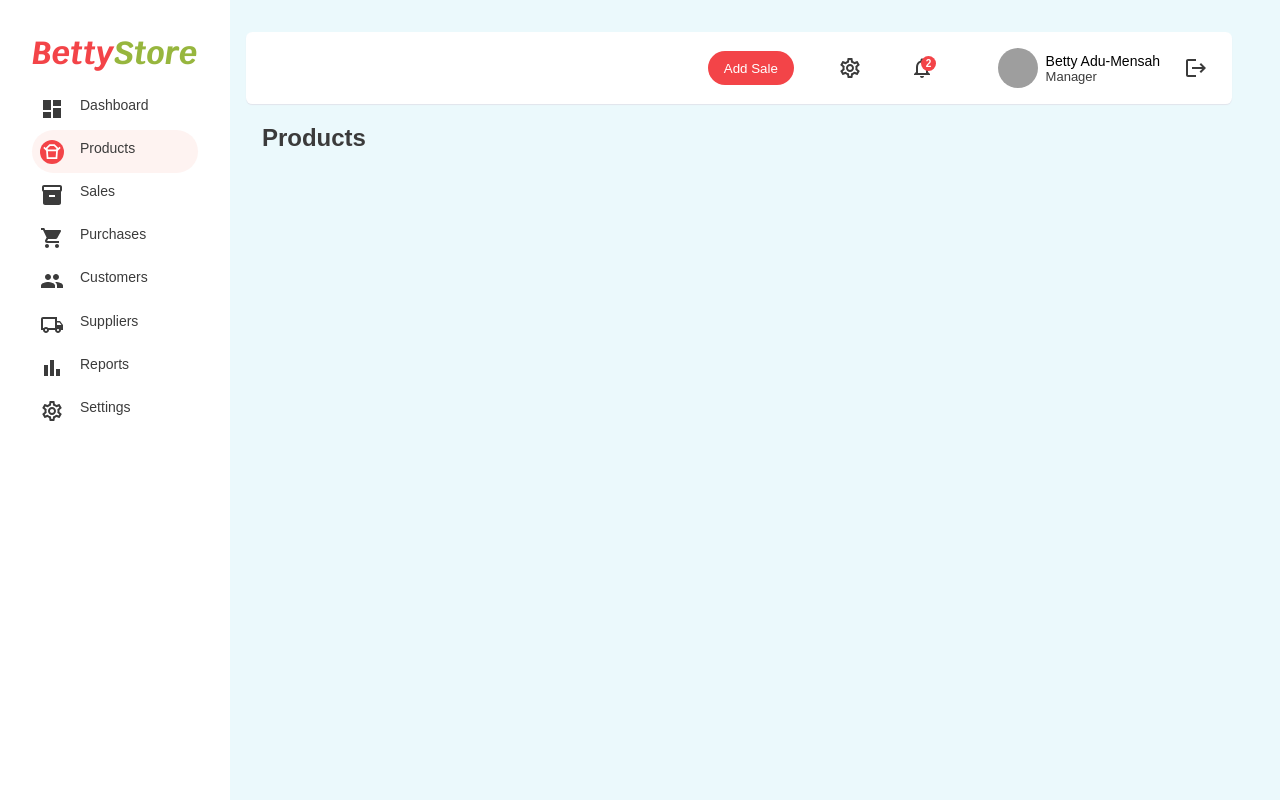
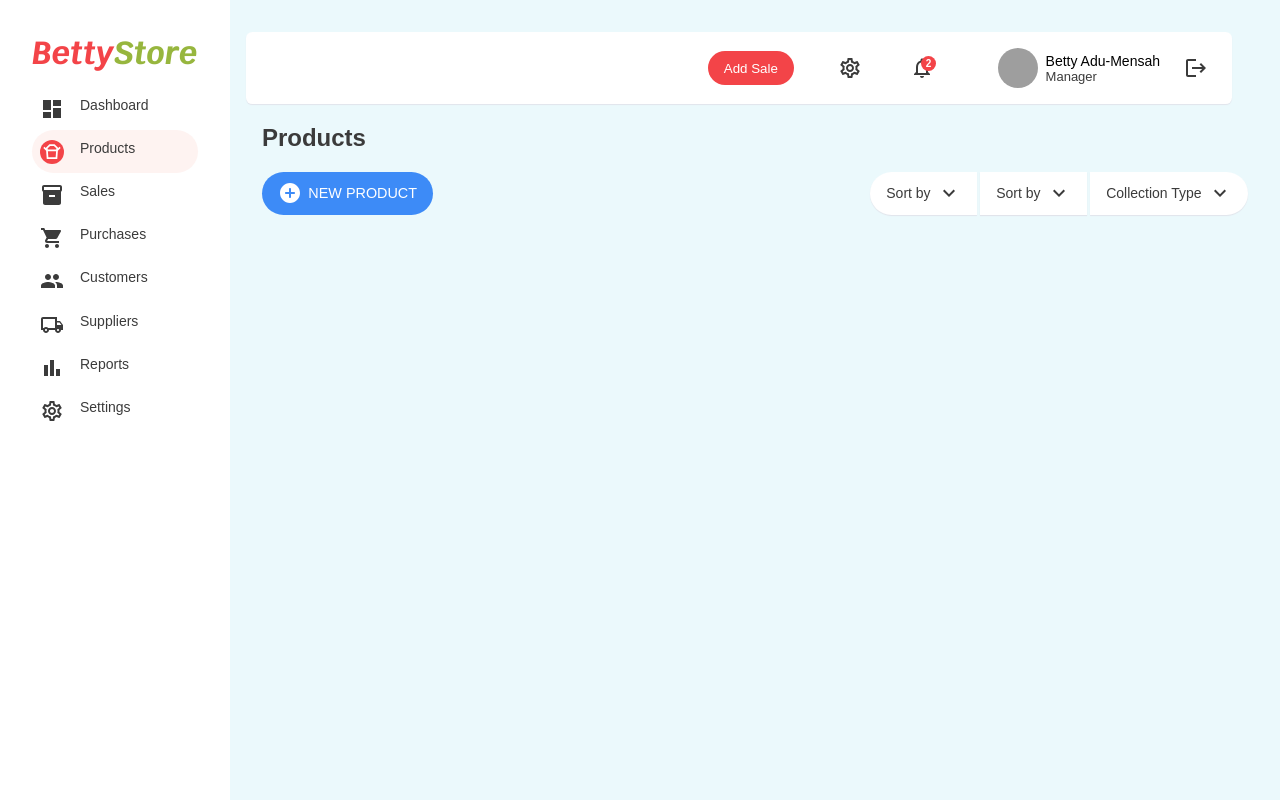
Before and after one commit to joshuaadu/betty-store, a React (Create React App) app: page /dashboard/products in a window 1280 px wide. Built offline with nearby package versions, Linux system fonts and the light colour scheme; grey boxes are pictures that could not be loaded.

Commit message:
add selectors: ListSelector

```diff
--- /dev/null
+++ b/src/components/UI/selectors/ListSelector.tsx
@@ -0,0 +1,19 @@
+import KeyboardArrowDownIcon from "@mui/icons-material/KeyboardArrowDown";
+
+import styles from "../../../styles/Selectors.module.scss";
+interface Props {
+	label: string;
+	list: string[];
+}
+const ListSelector = ({ label, list }: Props) => {
+	return (
+		<div className={styles.selector}>
+			<div className={styles.header}>
+				<span>{label}</span>
+				<KeyboardArrowDownIcon />
+			</div>
+		</div>
+	);
+};
+
+export default ListSelector;
--- a/src/pages/Dashboard/Views/Products.tsx
+++ b/src/pages/Dashboard/Views/Products.tsx
@@ -1,7 +1,23 @@
+import Button from "../../../components/UI/Button";
+import AddCircleRoundedIcon from "@mui/icons-material/AddCircleRounded";
+import styles from "../../../styles/Products.module.scss";
+import ListSelector from "../../../components/UI/selectors/ListSelector";
+
 const Products = () => {
 	return (
 		<>
 			<h2>Products</h2>
+			<header className={styles.header}>
+				<Button className={styles["add-btn"]}>
+					<AddCircleRoundedIcon />
+					<span>NEW PRODUCT</span>
+				</Button>
+				<div className={styles.controls}>
+					<ListSelector label="Sort by" list={[]} />
+					<ListSelector label="Sort by" list={[]} />
+					<ListSelector label="Collection Type" list={[]} />
+				</div>
+			</header>
 		</>
 	);
 };
--- /dev/null
+++ b/src/styles/Products.module.scss
@@ -0,0 +1,17 @@
+.header {
+	display: flex;
+	width: 100%;
+	justify-content: space-between;
+	.add-btn {
+		display: flex;
+		justify-content: center;
+		align-items: center;
+		gap: 0.4rem;
+		font-weight: 5s00;
+		font-size: 0.9rem;
+	}
+	.controls {
+		display: flex;
+		gap: 0.2rem;
+	}
+}
--- /dev/null
+++ b/src/styles/Selectors.module.scss
@@ -0,0 +1,25 @@
+@use "./card";
+.selector {
+	@extend %card-wrapper;
+	background-color: white;
+	padding: 0.6rem 1rem;
+
+	& + & {
+		border-radius: 0;
+	}
+
+	&:first-child {
+		border-radius: 2rem 0 0 2rem;
+	}
+
+	&:last-child {
+		border-radius: 0 2rem 2rem 0;
+	}
+
+	.header {
+		display: flex;
+		justify-content: center;
+		align-items: center;
+		gap: 0.4rem;
+	}
+}
```
